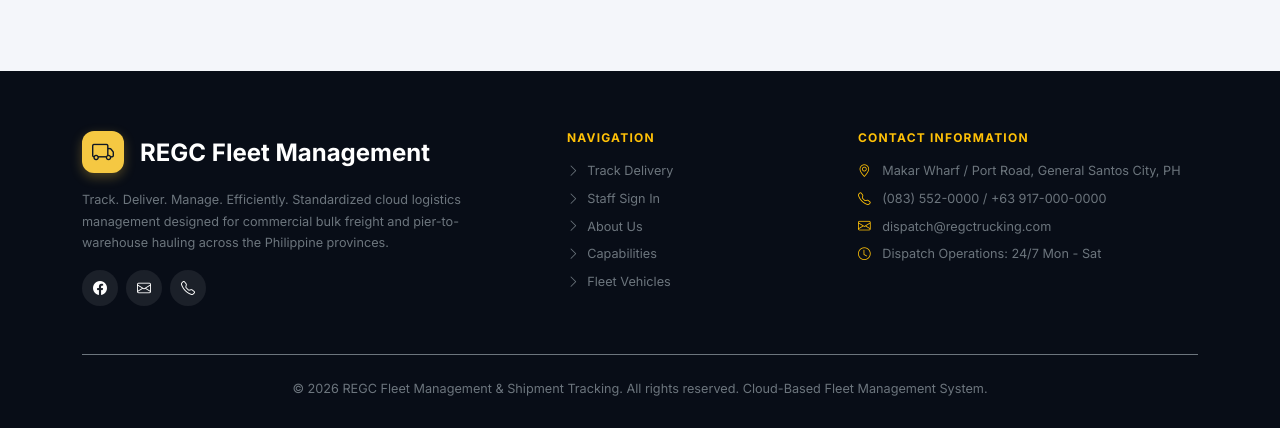
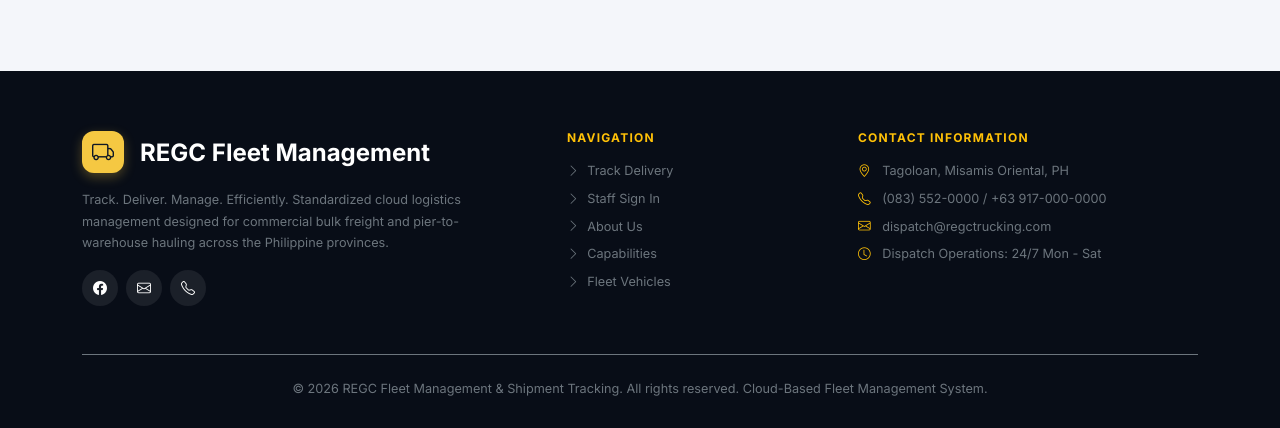
Before and after one commit to capybra12-maker/regc-lms, a PHP site: page /regc-lms/ in a window 1280 px wide. Shown: the part 5204-5632 px from the top of the page. Run offline with PHP 8.4, Linux system fonts and the light colour scheme; data that the repository does not hold is empty.

Commit message:
Change company location to Tagoloan, Misamis Oriental

```diff
--- a/app/services/Mailer.php
+++ b/app/services/Mailer.php
@@ -398,7 +398,7 @@ class Mailer
                     <tr>
                         <td style="background-color:#080d16; padding: 24px 35px; text-align: center; color: #94a3b8; font-size: 12px; line-height: 1.6;">
                             <strong style="color:#ffffff;">REGC Fleet Management & Shipment Tracking</strong><br>
-                            Makar Wharf / Port Road, General Santos City, Philippines<br>
+                            Tagoloan, Misamis Oriental, Philippines<br>
                             Dispatch Helpline: (083) 552-0000 &middot; Email: dispatch@regctrucking.com<br>
                             <span style="font-size:11px; opacity:0.7;">This is an automated delivery notification. Please do not reply directly to this email.</span>
                         </td>
--- a/app/views/driver-map.php
+++ b/app/views/driver-map.php
@@ -138,9 +138,9 @@ X-API-Key: regc-gps-live
     var markers = {};
     var polylines = [];
 
-    // Initialize Map with Philippines/Mindanao default center (General Santos City)
-    var defaultLat = 6.1164;
-    var defaultLng = 125.1716;
+    // Initialize Map with Philippines/Mindanao default center (Tagoloan, Misamis Oriental)
+    var defaultLat = 8.5333;
+    var defaultLng = 124.7333;
 
     map = L.map('fleet-map').setView([defaultLat, defaultLng], 11);
 
--- a/app/views/landing.php
+++ b/app/views/landing.php
@@ -485,7 +485,7 @@ $appName = APP_NAME ?? 'REGC Fleet Management & Shipment Tracking';
                         <img src="https://images.unsplash.com/photo-1601584115197-04ecc0da31d7?w=700&q=80" alt="Sea container loading onto truck" style="width: 100%; height: 100%; object-fit: cover;" loading="lazy">
                         <div style="position: absolute; bottom: 0; left: 0; right: 0; padding: 16px 20px; background: linear-gradient(transparent, rgba(14,23,38,0.92)); color: #fff;">
                             <strong class="d-block fs-6">Pier Offloading &amp; Direct Transfer</strong>
-                            <small class="opacity-75">Port of General Santos &middot; Makar Wharf</small>
+                            <small class="opacity-75">Port Area &middot; Tagoloan, Misamis Oriental</small>
                         </div>
                     </div>
                     <div class="row g-3">
@@ -696,10 +696,10 @@ $appName = APP_NAME ?? 'REGC Fleet Management & Shipment Tracking';
 
         <div class="photo-showcase-grid reveal">
             <div class="showcase-item col-span-2 row-span-2">
-                <img src="https://images.unsplash.com/photo-1578575437130-527eed3abbec?w=900&q=80" alt="Port of General Santos Makar Wharf" loading="lazy">
+                <img src="https://images.unsplash.com/photo-1578575437130-527eed3abbec?w=900&q=80" alt="Tagoloan Port Misamis Oriental" loading="lazy">
                 <div class="showcase-overlay">
                     <span class="badge bg-warning text-dark align-self-start mb-2">Primary Hub</span>
-                    <h4 class="fw-bold mb-1">Makar Wharf &amp; Seaport Discharging</h4>
+                    <h4 class="fw-bold mb-1">Tagoloan Port &amp; Seaport Discharging</h4>
                     <p class="small text-secondary mb-0">Direct berth access for bulk grain vessels, international container ships, and inter-island barges.</p>
                 </div>
             </div>
@@ -849,7 +849,7 @@ $appName = APP_NAME ?? 'REGC Fleet Management & Shipment Tracking';
             <div class="col-lg-4 col-sm-6 reveal reveal-delay-2">
                 <h6 class="text-uppercase fw-bold text-warning mb-3" style="letter-spacing:0.1em; font-size:12px;">Contact Information</h6>
                 <ul class="list-unstyled text-secondary small mb-0 d-flex flex-column gap-2">
-                    <li><i class="bi bi-geo-alt text-warning me-2"></i> Makar Wharf / Port Road, General Santos City, PH</li>
+                    <li><i class="bi bi-geo-alt text-warning me-2"></i> Tagoloan, Misamis Oriental, PH</li>
                     <li><i class="bi bi-telephone text-warning me-2"></i> (083) 552-0000 / +63 917-000-0000</li>
                     <li><i class="bi bi-envelope text-warning me-2"></i> dispatch@regctrucking.com</li>
                     <li><i class="bi bi-clock text-warning me-2"></i> Dispatch Operations: 24/7 Mon - Sat</li>
--- a/app/views/operations/shipment-detail.php
+++ b/app/views/operations/shipment-detail.php
@@ -80,9 +80,9 @@ $podDoc = Proof::forShipment((int) $shipment['id']);
         var destName = <?= json_encode($shipment['destination']); ?>;
         var driverName = <?= json_encode($shipment['driver_name'] ?? 'Driver'); ?>;
 
-        // Default to General Santos City / Southern Mindanao
-        var centerLat = gLat || pLat || dLat || 6.1164;
-        var centerLng = gLng || pLng || dLng || 125.1716;
+        // Default to Tagoloan, Misamis Oriental
+        var centerLat = gLat || pLat || dLat || 8.5333;
+        var centerLng = gLng || pLng || dLng || 124.7333;
 
         var sMap = L.map('shipment-live-map').setView([centerLat, centerLng], 12);
         L.tileLayer('https://{s}.tile.openstreetmap.org/{z}/{x}/{y}.png', {
--- a/app/views/settings/index.php
+++ b/app/views/settings/index.php
@@ -47,7 +47,7 @@ $smtpConfig = Mailer::getSmtpConfig();
 
                 <div class="col-12">
                     <label class="form-label" for="company_address">Depot &amp; Office Address</label>
-                    <textarea class="form-control" id="company_address" name="company_address" rows="2" maxlength="500"><?= e($settings['company_address'] ?? 'General Santos City, South Cotabato, Philippines'); ?></textarea>
+                    <textarea class="form-control" id="company_address" name="company_address" rows="2" maxlength="500"><?= e($settings['company_address'] ?? 'Tagoloan, Misamis Oriental, Philippines'); ?></textarea>
                 </div>
             </div>
 
--- a/database/migration.sql
+++ b/database/migration.sql
@@ -67,7 +67,7 @@ ALTER TABLE proof_of_delivery
 -- Default settings
 INSERT IGNORE INTO settings (setting_key, setting_value) VALUES
 ('company_name',        'REGC Trucking Services'),
-('company_address',     'General Santos City, South Cotabato, Philippines'),
+('company_address',     'Tagoloan, Misamis Oriental, Philippines'),
 ('company_phone',       '+63 (083) 000-0000'),
 ('company_email',       'info@regctrucking.com'),
 ('company_tagline',     'Track. Deliver. Manage. Efficiently.'),
--- a/database/schema.sql
+++ b/database/schema.sql
@@ -268,7 +268,7 @@ INSERT IGNORE INTO users (id, full_name, email, password, role, status) VALUES
 -- ------------------------------------------------------------
 INSERT IGNORE INTO settings (setting_key, setting_value) VALUES
 ('company_name',       'REGC Fleet Management & Shipment Tracking'),
-('company_address',    'General Santos City, South Cotabato, Philippines'),
+('company_address',    'Tagoloan, Misamis Oriental, Philippines'),
 ('company_phone',      '+63 (083) 552-0000'),
 ('company_email',      'dispatch@regctrucking.com'),
 ('company_tagline',    'Track. Deliver. Manage. Efficiently.'),
```
